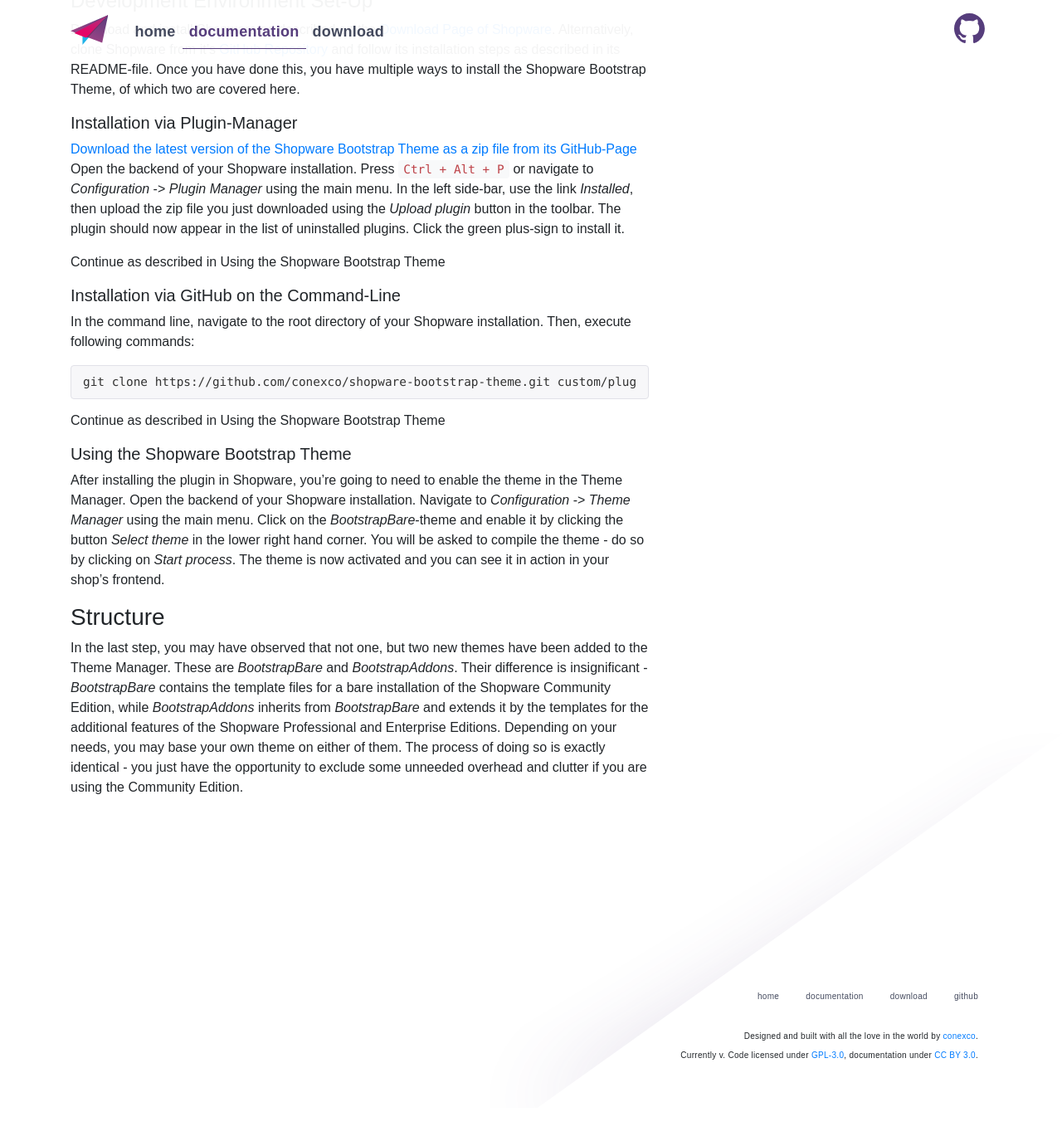
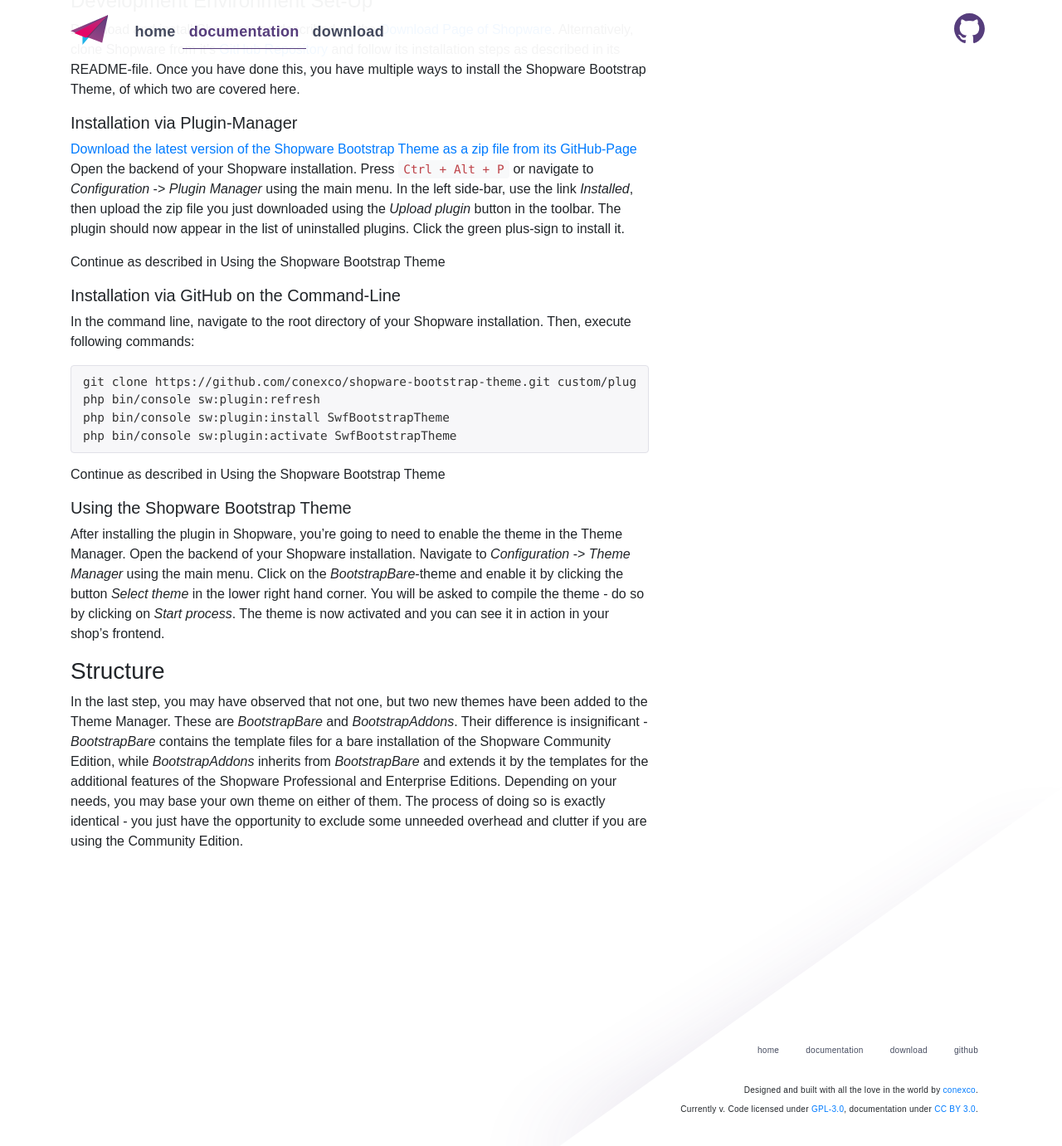
Before and after one commit to conexco/shopware-bootstrap-theme, a Jekyll site: the page built from docs/getting-started/introduction.md, in a window 1280 px wide and 1400 px high, scrolled down 1252 px. Shown: the top 1381 px of the window at 83% size. Built offline with Jekyll 4.4.1, drawn with Linux system fonts in a browser that asks for light colours; nearby versions of some CDN libraries; some web fonts are replaced; before the commit the page ends 2587 px from its top, so only the background shows below that.

Commit message:
Modified new-line behaviour for code examples

```diff
--- a/assets/css/style.css
+++ b/assets/css/style.css
@@ -797,3 +797,7 @@ canvas{
     }
 
 }
+
+.highlight pre {
+	white-space: pre;
+}
```
